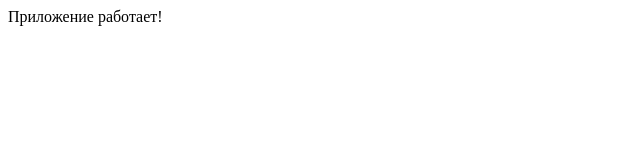
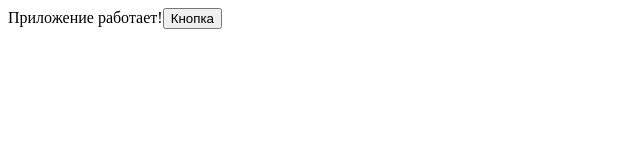
Before and after one commit to janemir/react_1st_project, a React (Create React App) app: page / in a window 1280 px wide. Shown: the top 160 px of the page, without its empty margins (0-640 px from the left). Built offline with nearby package versions, Linux system fonts and the light colour scheme.

Commit message:
add botton "Кнопка"

```diff
--- a/src/index.js
+++ b/src/index.js
@@ -7,5 +7,6 @@ const root = ReactDOM.createRoot(document.getElementById('root'));
 root.render(
   <div>
     Приложение работает!
+    <button>Кнопка</button>
   </div>
 );
```
